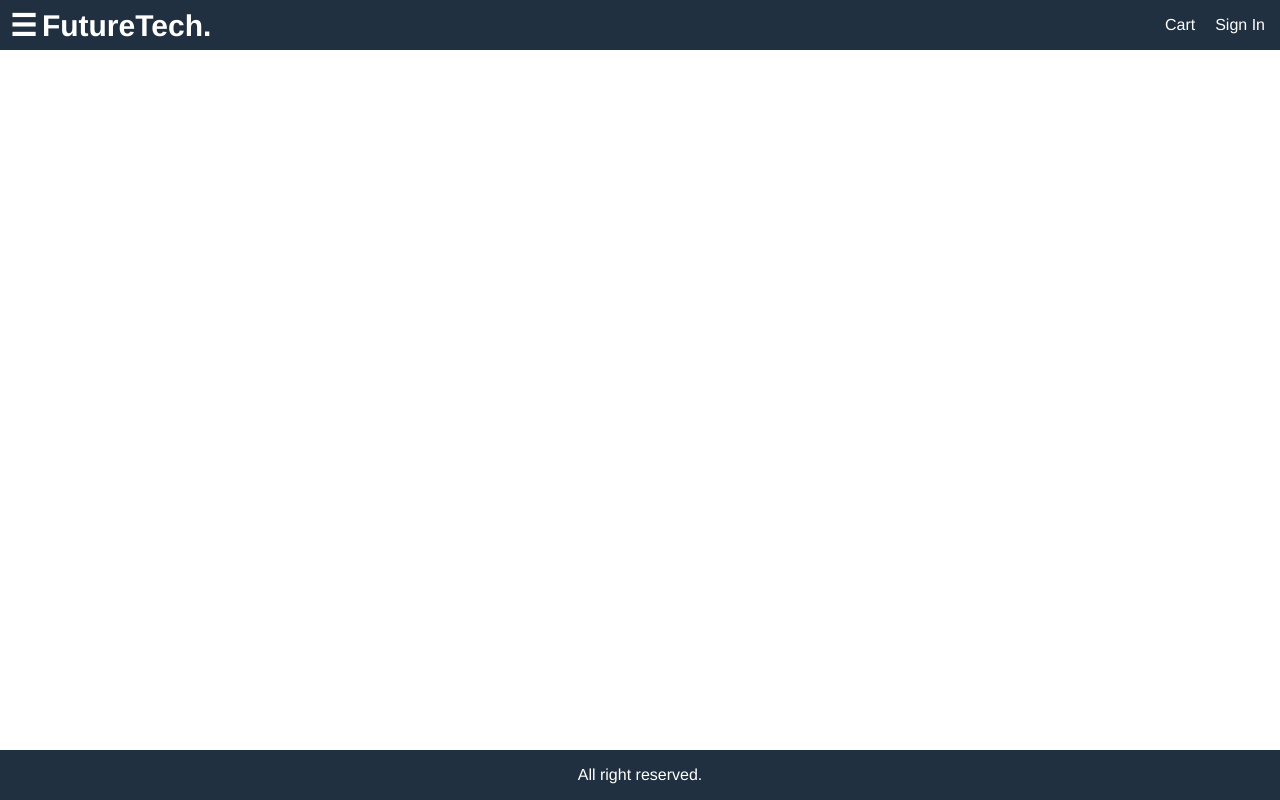
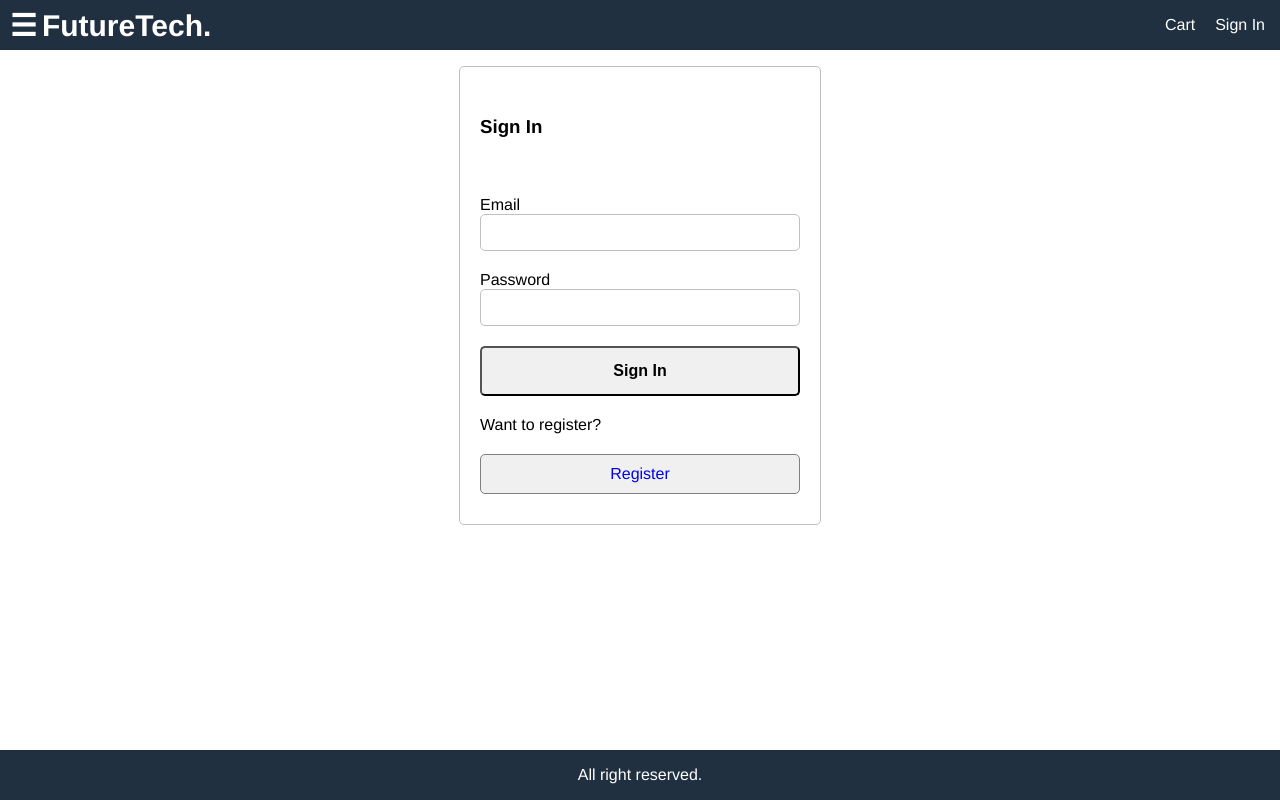
Before and after one commit to romaaxa/fcwShp-ft, a React (Create React App) app in the folder frontend/: page /signin in a window 1280 px wide. Built offline with nearby package versions, Linux system fonts and the light colour scheme.

Commit message:
[signin] action/reducer/constants

```diff
--- a/frontend/src/App.js
+++ b/frontend/src/App.js
@@ -3,6 +3,7 @@
 import ProductPage from './screenPages/ProductPage';
 import CartPage from './screenPages/CartPage';
 import { BrowserRouter, Route, Link } from 'react-router-dom';
+import SigninPage from './screenPages/SigninPage';
 
 const openMenu = () => {
   document.querySelector(".sidebar").classList.add("open");
@@ -28,7 +29,7 @@
 
           <div className="header-links">
             <a href="cart.html">Cart</a>
-            <a href="signin.html">Sign In</a>
+            <Link to="/signin">Sign In</Link>
           </div>
         </header>
 
@@ -50,6 +51,7 @@
 
         <main className="main">
           <div className="content">
+            <Route path="/signin" component={SigninPage} />
             <Route path="/product/:id" component={ProductPage} />
             <Route path="/cart/:id?" component={CartPage} />
             <Route path="/" exact={true} component={HomePage} />
--- /dev/null
+++ b/frontend/src/actions/userActions.js
@@ -0,0 +1,17 @@
+import Axios from 'axios';
+import Cookie from 'js-cookie';
+import { USER_SIGNIN_REQUEST, USER_SIGNIN_SUCCESS, USER_SIGNIN_FAIL } from '../constants/userConstants';
+
+const signin = (email, password) => async (dispatch) => {
+    dispatch({ type: USER_SIGNIN_REQUEST, payload: { email, password } });
+
+    try {
+        const { data } = await Axios.post("/api/users/signin", { email, password });
+        dispatch({ type: USER_SIGNIN_SUCCESS, payload: data });
+        Cookie.set('userInfo', JSON.stringify(data));
+    } catch (error) {
+        dispatch({ type: USER_SIGNIN_FAIL, payload: error.message });
+    }
+}
+
+export { signin };
--- /dev/null
+++ b/frontend/src/constants/userConstants.js
@@ -0,0 +1,3 @@
+export const USER_SIGNIN_REQUEST = 'USER_SIGNIN_REQUEST';
+export const USER_SIGNIN_SUCCESS = 'USER_SIGNIN_SUCCESS';
+export const USER_SIGNIN_FAIL = 'USER_SIGNIN_FAIL';
--- a/frontend/src/index.css
+++ b/frontend/src/index.css
@@ -241,6 +241,14 @@
   background-color: #f0f0f0;
 }
 
+.button.secondary {
+  background-color: #f0f0f0;
+}
+
+.text-center {
+  text-align: center;
+}
+
 /* Cart */
 .button-delete {
   height: 3rem;
@@ -310,3 +318,35 @@
   height: 100rem;
   width: 100rem;
 }
+
+/* forms */
+
+.form {
+  display: flex;
+  justify-content: center;
+  align-items: center;
+  height: 100%;
+}
+
+.form-container {
+  display: flex;
+  flex-direction: column;
+  width: 32rem;
+  padding: 2rem;
+  border: 0.1rem #c0c0c0 solid;
+  border-radius: 0.5rem;
+  list-style-type: none;
+}
+
+.form-container li {
+  display: flex;
+  flex-direction: column;
+  margin-bottom: 1rem;
+  margin-top: 1rem;
+}
+
+input {
+  padding: 1rem;
+  border: 0.1rem #c0c0c0 solid;
+  border-radius: 0.5rem;
+}
--- /dev/null
+++ b/frontend/src/reducers/userReducers.js
@@ -0,0 +1,17 @@
+import { USER_SIGNIN_REQUEST, USER_SIGNIN_SUCCESS, USER_SIGNIN_FAIL } from "../constants/userConstants";
+
+function userSigninReducer(state = {}, action) {
+    switch (action.type) {
+        case USER_SIGNIN_REQUEST:
+            return { loading: true };
+        case USER_SIGNIN_SUCCESS:
+            return { loading: false, userInfo: action.payload };
+        case USER_SIGNIN_FAIL:
+            return { loading: false, error: action.payload };
+        default: return state;
+    }
+}
+
+export {
+    userSigninReducer
+}
--- a/frontend/src/screenPages/SigninPage.js
+++ b/frontend/src/screenPages/SigninPage.js
@@ -1 +1,78 @@
-import React from 'react';
+import React, { useEffect, useState } from 'react';
+import { Link } from 'react-router-dom';
+import { useDispatch, useSelector } from 'react-redux';
+import { signin } from '../actions/userActions';
+
+const SigninPage = (props) => {
+
+    const [email, setEmail] = useState('');
+    const [password, setPassword] = useState('');
+
+    const userSignin = useSelector(state => state.userSignin);
+    const { loading, userInfo, error } = userSignin;
+
+    const dispatch = useDispatch();
+
+    useEffect(() => {
+        if (userInfo) {
+            props.history.push("/");
+        }
+        return () => {
+            //
+        }
+    }, [userInfo])
+
+    const submitHandler = (e) => {
+        e.preventDefault();
+        dispatch(signin(email, password));
+    }
+
+    return (
+        <div className="form">
+            <form onSubmit={submitHandler}>
+                <ul className="form-container">
+                    <li>
+                        <h3>Sign In</h3>
+                    </li>
+
+                    <li>
+                        {loading && <div>Loading...</div>}
+                        {error && <div>{error}</div>}
+                    </li>
+
+                    <li>
+                        <label htmlFor="email">
+                            Email
+                        </label>
+
+                        <input type="email" name="email" id="email" onChange={(e) => setEmail(e.target.value)}>
+                        </input>
+                    </li>
+
+                    <li>
+                        <label htmlFor="password">
+                            Password
+                        </label>
+
+                        <input type="password" name="password" id="password" onChange={(e) => setPassword(e.target.value)}>
+                        </input>
+                    </li>
+
+                    <li>
+                        <button type="submit" className="button-primary">Sign In</button>
+                    </li>
+
+                    <li>
+                        Want to register?
+                    </li>
+
+                    <li>
+                        <Link to="/register" className="button secondary text-center">Register</Link>
+                    </li>
+                </ul>
+            </form>
+        </div>
+    )
+}
+
+export default SigninPage;
--- a/frontend/src/store.js
+++ b/frontend/src/store.js
@@ -3,6 +3,7 @@
 import Cookie from 'js-cookie';
 import { cartReducer } from './reducers/cartReducers';
 import { productDetailsReducer, productListReducer } from './reducers/productReducers';
+import { userSigninReducer } from './reducers/userReducers';
 
 const cartItems = Cookie.getJSON("cartItems") || [];
 
@@ -12,6 +13,7 @@
     productList: productListReducer,
     productDetails: productDetailsReducer,
     cart: cartReducer,
+    userSignin: userSigninReducer,
 })
 
 const composeEnhancer = window.__REDUX_DEVTOOLS_EXTENSION_COMPOSE__ || compose;
```
Also changed, not shown: 1 other file (tests, documents, lock files or other folders).
